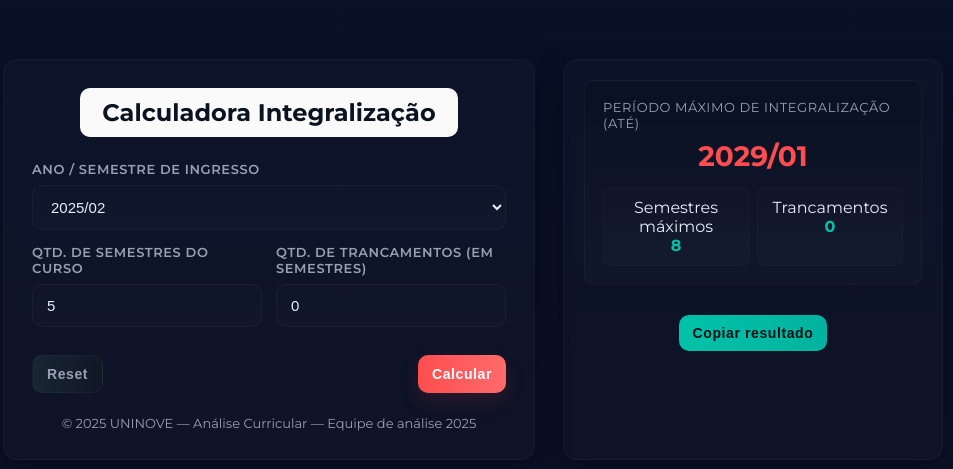
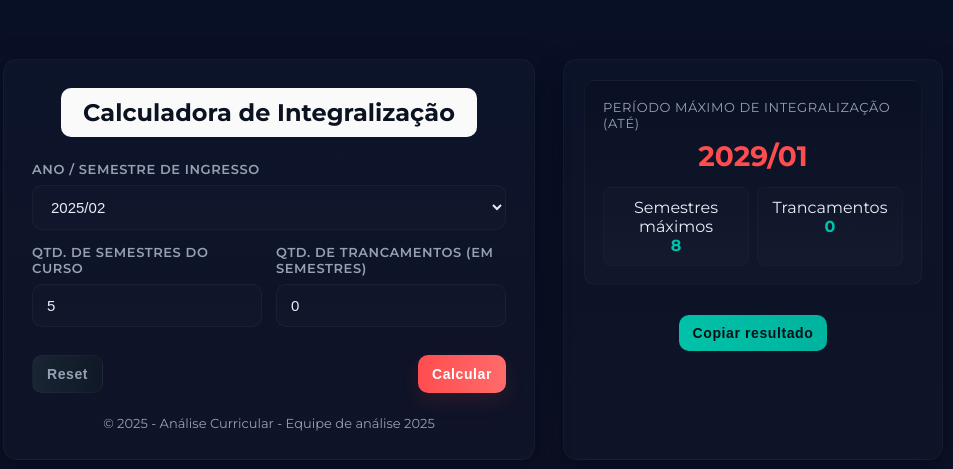
Before and after one commit to deividsantosdematos11-prog/calculadora-uninove, a plain HTML site: page index.html in a window 1280 px wide. Shown: the part 141-610 px from the top of the page, without its empty margins (167-1120 px from the left). Drawn offline with Linux system fonts and the light colour scheme.

Commit message:
Fix HTML encoding issues in index.html

```diff
--- a/index.html
+++ b/index.html
@@ -221,7 +221,7 @@
     <div class="wrap">
         <div class="card" role="main" aria-label="Calculadora de integralização">
             <div style="display:flex; justify-content:center;">
-                <div class="title">Calculadora Integralização</div>
+                <div class="title">Calculadora de Integralização</div>
             </div>
 
             <div style="margin-top:12px" class="grid">
@@ -254,7 +254,7 @@
                 </div>
             </div>
 
-            <footer>© 2025 UNINOVE — Análise Curricular — Equipe de análise 2025 </footer>
+            <footer>© 2025 - Análise Curricular - Equipe de análise 2025 </footer>
         </div>
 
         <aside class="aside" aria-label="Resumo">
```
